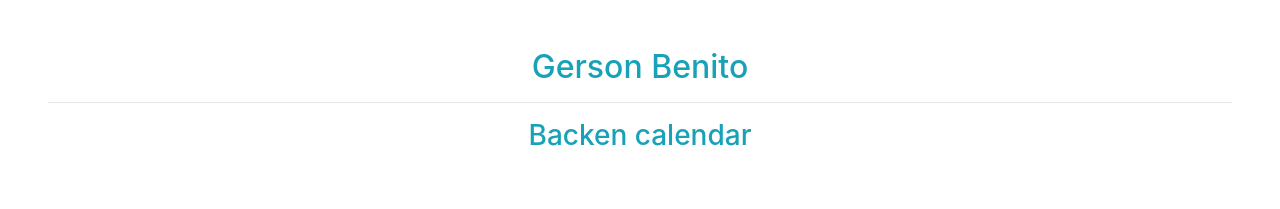
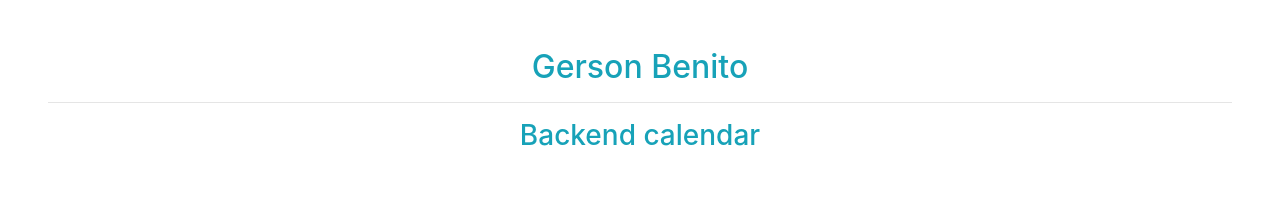
Before and after one commit to GersonBenito/backen-calendar, a website: page public/index.html in a window 1280 px wide. Shown: the top 209 px of the page. Drawn offline with nearby package versions, Linux system fonts and the light colour scheme.

Commit message:
feat(index.html) correccion de nombre en backend calendar

```diff
--- a/public/index.html
+++ b/public/index.html
@@ -16,7 +16,7 @@
         <div class="text-center">
             <h2 class="text-info">Gerson Benito</h2>
             <hr class="text-info">
-            <h3 class="text-info">Backen calendar</h3>
+            <h3 class="text-info">Backend calendar</h3>
         </div>
     </div>
 
```
